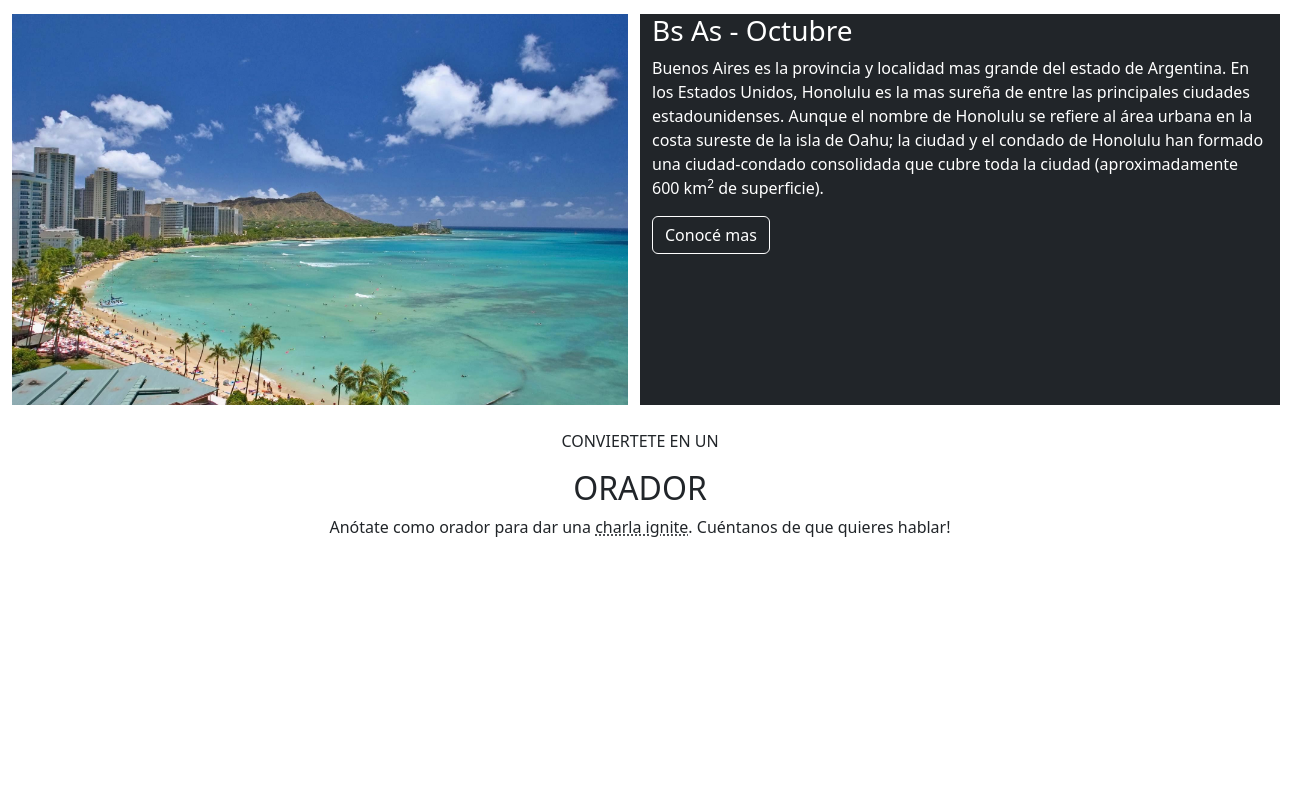
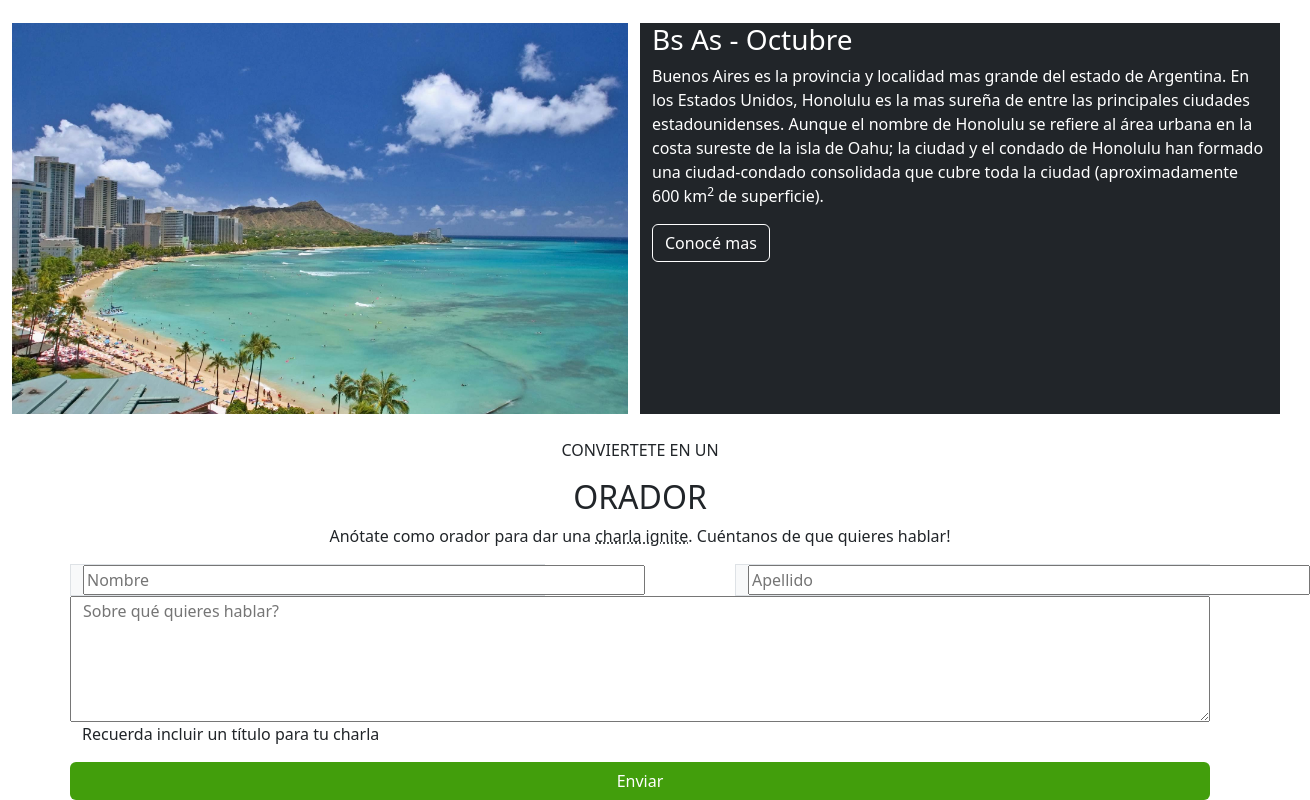
Before and after one commit to ADDOMIN/CaC-Bootstrap-TPI, a plain HTML site: page index.html in a window 1280 px wide. Shown: the part 1139-1939 px from the top of the page, 1310 px wide, since content can reach past the window. Before the commit the page ends 1694 px from the top, so only its background shows below. Drawn offline with nearby package versions, Linux system fonts and the light colour scheme.

Commit message:
Primer borrador

```diff
--- a/index.html
+++ b/index.html
@@ -74,11 +74,12 @@
     </div>
     <a name="Oradores"></a>
     <br>
-    <div class="container">
 
     <!-- <div class="card-group"> -->
 
+    <div class="container">
         <div class="row">
+            <div class="card-group">
                 <div class="col-md-3 offset-md-1 card">
                     <img class="card-img-top" src="imagenes/steve.jpg" alt="Steve Jobs Pic">
                     <div class="card-body">
@@ -124,6 +125,7 @@
                 </div>
             </div>
         </div>
+    </div>
     <br>
     <br>
 
@@ -157,8 +159,28 @@
         <P>Anótate como orador para dar una <span><u style="text-decoration-style: dotted;">charla ignite</u></span>.
             Cuéntanos de que quieres hablar!</P>
         <a name="OradorTu"></a>
+
+
+        <form class="container">
+            <div class="row">
+                <div class="col-5 bg-light border">
+                    <input size="55" type="text" name="firstname" placeholder="Nombre">
                 </div>
+                <div class="col-5 offset-md-2 bg-light border">
 
+                    <input size="55" type="text" name="lastname" placeholder="Apellido">
+                </div>
+            </div>
+            <div class="row">
+                <textarea name="comments" placeholder="Sobre qué quieres hablar?" rows="5"></textarea>
+
+                <p style="text-align-last: left;">Recuerda incluir un título para tu charla</p>
+                <input class="btn" type="submit" value="Enviar"
+                    style="background-color:rgb(66, 158, 12) ; color: white;">
+
+            </div>
+        </form>
+    </div>
 </body>
 
 </html>
```
Also changed, not shown: imagenes/ba2.jpg (deleted), imagenes/ba3.jpg (deleted), imagenes/hawaii2.jpg (deleted), imagenes/hawaii3.jpg (deleted), 3 other files. Lines whose indentation alone changed are shown as unchanged.
